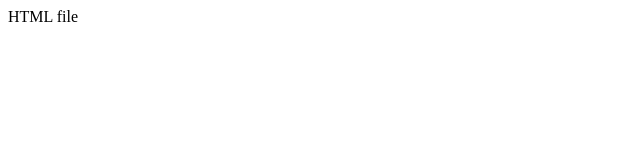
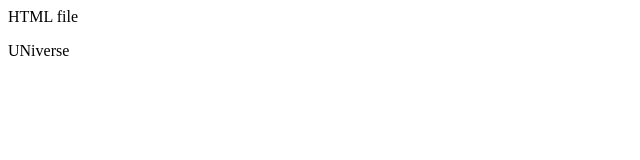
Before and after one commit to darkDragon2674/demo-repo, a plain HTML site: page index.html in a window 1280 px wide. Shown: the full height of the page, 0-640 px from the left. Drawn offline with Linux system fonts and the light colour scheme.

Commit message:
updated index

```diff
--- a/index.html
+++ b/index.html
@@ -1 +1,2 @@
 <p> HTML file</p>
+<p>UNiverse</p>
```
